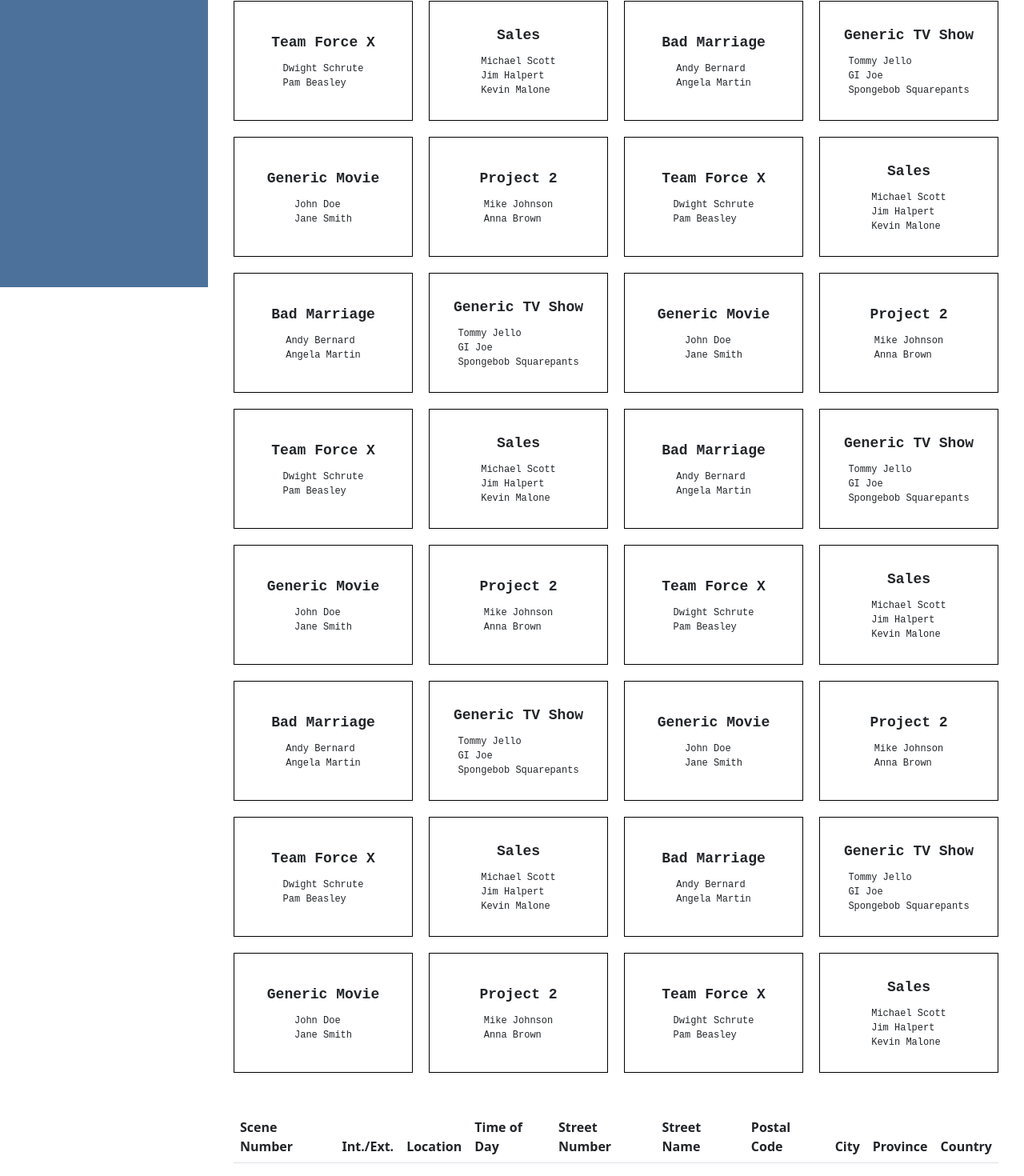
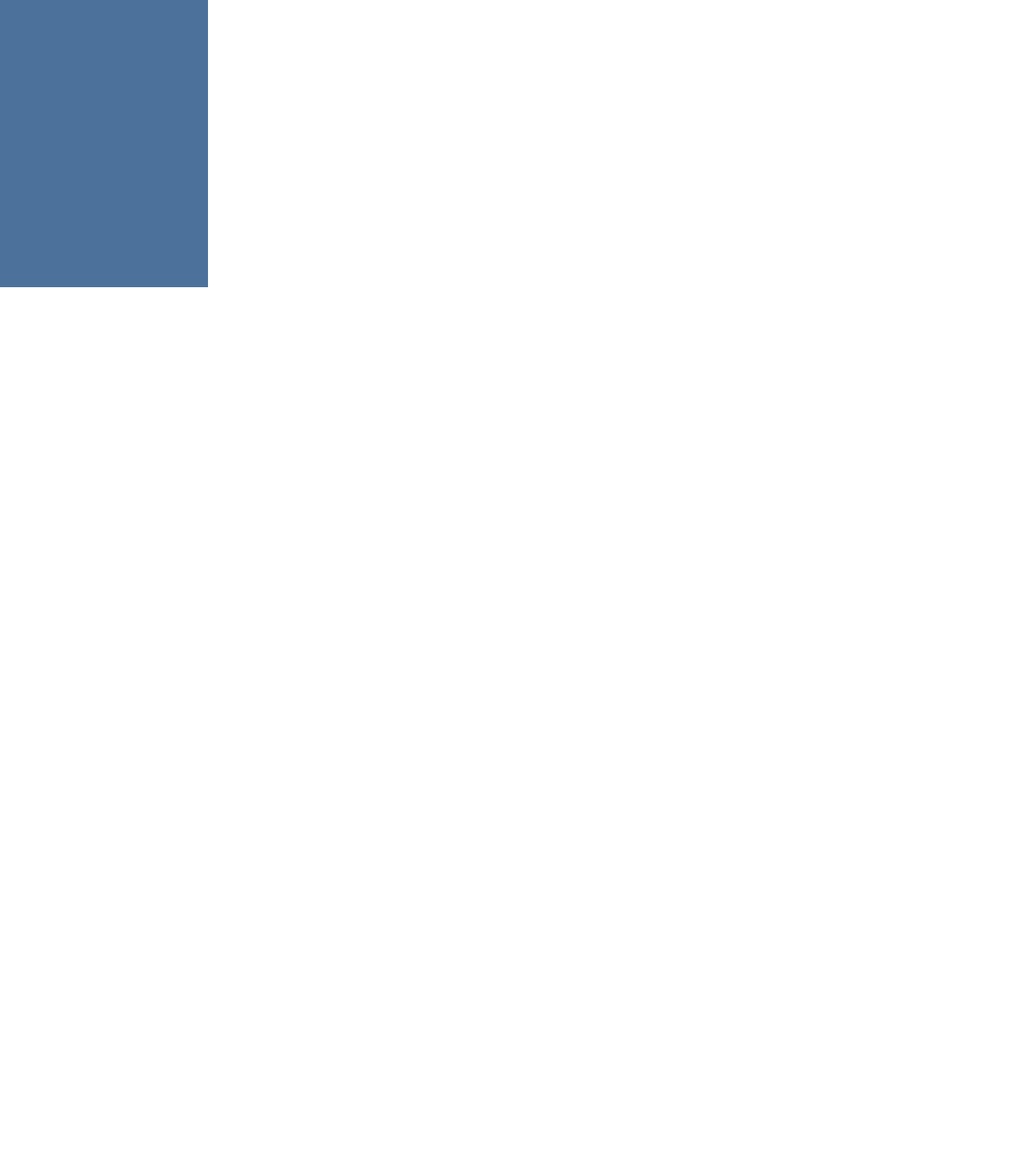
Before and after one commit to Jake-go/Dashboard-Locafy, an Angular app: page /dashboard/projects in a window 1280 px wide. Shown: the part 489-1959 px from the top of the page at 80% size. After the commit the page ends 800 px from the top, so only its background shows below. Built offline with nearby package versions, Linux system fonts and the light colour scheme.

Commit message:
fixed the sidebar z-index

```diff
--- a/src/app/dashboard/dashboard.component.css
+++ b/src/app/dashboard/dashboard.component.css
@@ -0,0 +1,3 @@
+.body {
+    z-index: -1;
+}
--- a/src/app/dashboard/projects/projects.component.css
+++ b/src/app/dashboard/projects/projects.component.css
@@ -2,6 +2,7 @@
     display: grid;
     grid-template-columns: repeat(auto-fill, minmax(200px, 1fr));
     gap: 20px;
+    max-width: 80%;
 }
 
 .project-tile {
@@ -36,3 +37,7 @@
     padding: 0;
     margin: 0;
 }
+
+.p {
+    width: 50%
+}
--- a/src/app/dashboard/projects/projects.component.html
+++ b/src/app/dashboard/projects/projects.component.html
@@ -13,4 +13,6 @@
         </div>
     </div>
 </div>
-<app-scenes [scenes]="selectedProject?.scenes ?? []"></app-scenes>
+
+
+<!-- <app-scenes [scenes]="selectedProject?.scenes ?? []"></app-scenes> -->
--- a/src/app/dashboard/projects/projects.component.ts
+++ b/src/app/dashboard/projects/projects.component.ts
@@ -14,47 +14,11 @@ export class ProjectsComponent implements OnInit{
     new ProjectTile('Generic Movie', ['John Doe', 'Jane Smith'],
       [
         new Scene(1, 'In', 'Generic Location', 'Day', 1, '123', 'Generic Street', 'A1B 2C3', 'Generic City', 'Generic Province', 'Canada'),
-        new Scene(2, 'Out', 'General Location', 'Night', 2, '321', 'General Street', 'A1B 4C3', 'Toronto City', 'Ontario', 'Canada')
+        new Scene(2, 'Out', 'General Location', 'Night', 2, '321', 'General Street', 'A1B 4C3', 'Toronto', 'Ontario', 'Canada')
       ]),
     new ProjectTile('Project 2', ['Mike Johnson', 'Anna Brown']),
-    new ProjectTile('Team Force X', ['Dwight Schrute', 'Pam Beasley']),
-    new ProjectTile('Sales', ['Michael Scott', 'Jim Halpert', 'Kevin Malone']),
-    new ProjectTile('Bad Marriage', ['Andy Bernard', 'Angela Martin']),
-    new ProjectTile('Generic TV Show', ['Tommy Jello', 'GI Joe', 'Spongebob Squarepants']),
-    new ProjectTile('Generic Movie', ['John Doe', 'Jane Smith']),
-    new ProjectTile('Project 2', ['Mike Johnson', 'Anna Brown']),
-    new ProjectTile('Team Force X', ['Dwight Schrute', 'Pam Beasley']),
-    new ProjectTile('Sales', ['Michael Scott', 'Jim Halpert', 'Kevin Malone']),
-    new ProjectTile('Bad Marriage', ['Andy Bernard', 'Angela Martin']),
-    new ProjectTile('Generic TV Show', ['Tommy Jello', 'GI Joe', 'Spongebob Squarepants']),
-    new ProjectTile('Generic Movie', ['John Doe', 'Jane Smith']),
-    new ProjectTile('Project 2', ['Mike Johnson', 'Anna Brown']),
-    new ProjectTile('Team Force X', ['Dwight Schrute', 'Pam Beasley']),
-    new ProjectTile('Sales', ['Michael Scott', 'Jim Halpert', 'Kevin Malone']),
-    new ProjectTile('Bad Marriage', ['Andy Bernard', 'Angela Martin']),
-    new ProjectTile('Generic TV Show', ['Tommy Jello', 'GI Joe', 'Spongebob Squarepants']),
-    new ProjectTile('Generic Movie', ['John Doe', 'Jane Smith']),
-    new ProjectTile('Project 2', ['Mike Johnson', 'Anna Brown']),
-    new ProjectTile('Team Force X', ['Dwight Schrute', 'Pam Beasley']),
-    new ProjectTile('Sales', ['Michael Scott', 'Jim Halpert', 'Kevin Malone']),
-    new ProjectTile('Bad Marriage', ['Andy Bernard', 'Angela Martin']),
-    new ProjectTile('Generic TV Show', ['Tommy Jello', 'GI Joe', 'Spongebob Squarepants']),
-    new ProjectTile('Generic Movie', ['John Doe', 'Jane Smith']),
-    new ProjectTile('Project 2', ['Mike Johnson', 'Anna Brown']),
-    new ProjectTile('Team Force X', ['Dwight Schrute', 'Pam Beasley']),
-    new ProjectTile('Sales', ['Michael Scott', 'Jim Halpert', 'Kevin Malone']),
-    new ProjectTile('Bad Marriage', ['Andy Bernard', 'Angela Martin']),
-    new ProjectTile('Generic TV Show', ['Tommy Jello', 'GI Joe', 'Spongebob Squarepants']),
-    new ProjectTile('Generic Movie', ['John Doe', 'Jane Smith']),
-    new ProjectTile('Project 2', ['Mike Johnson', 'Anna Brown']),
-    new ProjectTile('Team Force X', ['Dwight Schrute', 'Pam Beasley']),
-    new ProjectTile('Sales', ['Michael Scott', 'Jim Halpert', 'Kevin Malone']),
-    new ProjectTile('Bad Marriage', ['Andy Bernard', 'Angela Martin']),
-    new ProjectTile('Generic TV Show', ['Tommy Jello', 'GI Joe', 'Spongebob Squarepants']),
-    new ProjectTile('Generic Movie', ['John Doe', 'Jane Smith']),
-    new ProjectTile('Project 2', ['Mike Johnson', 'Anna Brown']),
-    new ProjectTile('Team Force X', ['Dwight Schrute', 'Pam Beasley']),
-    new ProjectTile('Sales', ['Michael Scott', 'Jim Halpert', 'Kevin Malone'])
+    new ProjectTile('Team Force X', ['Dwight Schrute', 'Pam Beasley'])
+
   ];
 
   constructor() {}
--- a/src/app/dashboard/scenes/scenes.component.html
+++ b/src/app/dashboard/scenes/scenes.component.html
@@ -7,12 +7,7 @@
                     <th scope="col">Int./Ext.</th>
                     <th scope="col">Location</th>
                     <th scope="col">Time of Day</th>
-                    <th scope="col">Street Number</th>
-                    <th scope="col">Street Name</th>
-                    <th scope="col">Postal Code</th>
-                    <th scope="col">City</th>
-                    <th scope="col">Province</th>
-                    <th scope="col">Country</th>
+                    <th scope="col">Selected Location Address</th>
                 </tr>
             </thead>
             <tbody>
@@ -21,12 +16,7 @@
                     <td>{{ scene.inOrOut }}</td>
                     <td>{{ scene.location }}</td>
                     <td>{{ scene.timeOfDay }}</td>
-                    <td>{{ scene.streetNum }}</td>
-                    <td>{{ scene.streetName }}</td>
-                    <td>{{ scene.postalCode }}</td>
-                    <td>{{ scene.city }}</td>
-                    <td>{{ scene.province }}</td>
-                    <td>{{ scene.country }}</td>
+                    <td><i class="bi bi-geo-alt-fill mx-1"></i>{{ scene.streetNum }} {{ scene.streetName }}, {{ scene.city }}</td>
                 </tr>
             </tbody>
         </table>
--- a/src/app/landing-page/landing-page.component.html
+++ b/src/app/landing-page/landing-page.component.html
@@ -24,7 +24,8 @@
             <img src="../../assets/workspacePhoto.jpeg">
             <div class="stretch-me">
                 <b>Assess Locations.</b> Utilize AI to determine how logistically viable a location is.<br>
-                <b>Seemlessly Onboard.</b> Visualize and map your progress, reducing new team member latency. <b>Get Work Done.</b>
+                <b>Seemlessly Onboard.</b> Visualize and map your progress, reducing new team member latency. <b>Get
+                    Work Done.</b>
             </div>
         </div>
 
--- a/src/app/sidebar/sidebar.component.css
+++ b/src/app/sidebar/sidebar.component.css
@@ -12,7 +12,7 @@
     width: 260px;
     height: 100%;
     background-color: #4C729C;
-    z-index: -1;
+    z-index: 10;
 }
 
 .sidebar .upload-container {
--- a/src/app/sidebar/sidebar.component.html
+++ b/src/app/sidebar/sidebar.component.html
@@ -7,7 +7,7 @@
       <nav>
         <ul class="nav flex-column custom-nav">
           <li class="nav-item">
-            <a class="nav-link" aria-current="page" routerLink="projects">
+            <a class="nav-link" aria-current="page" routerLink="projects" routerLinkActive="active">
               <i class="bi bi-house-door-fill mx-1"></i>
               <span class="nav-text text-white">Projects</span>
             </a>
--- a/src/styles.css
+++ b/src/styles.css
@@ -7,21 +7,21 @@
     padding: 20px;
     /* Optional: Add padding if needed */
 }
-
+/*
 body {
     height: 100%;
     margin: 0;
     overflow-y: scroll;
     /* Enable vertical scrollbar */
-    scroll-padding-top: 75px;
+    /* scroll-padding-top: 75px; */
     /* Adjust this value to match the height of your navbar */
-}
 
 
-/* scrollbar */
+
+
 
 /* For WebKit browsers (Chrome, Safari, etc.) */
-::-webkit-scrollbar {
+/* ::-webkit-scrollbar {
     width: 8px;
 }
 
@@ -36,10 +36,10 @@ body {
 
 ::-webkit-scrollbar-thumb:hover {
     background: #555;
-}
+} */
 
 /* For Firefox */
-* {
+/* * {
     scrollbar-width: thin;
     scrollbar-color: #888 #f1f1f1;
-}
+}  */
```
Lines whose indentation alone changed are shown as unchanged.
